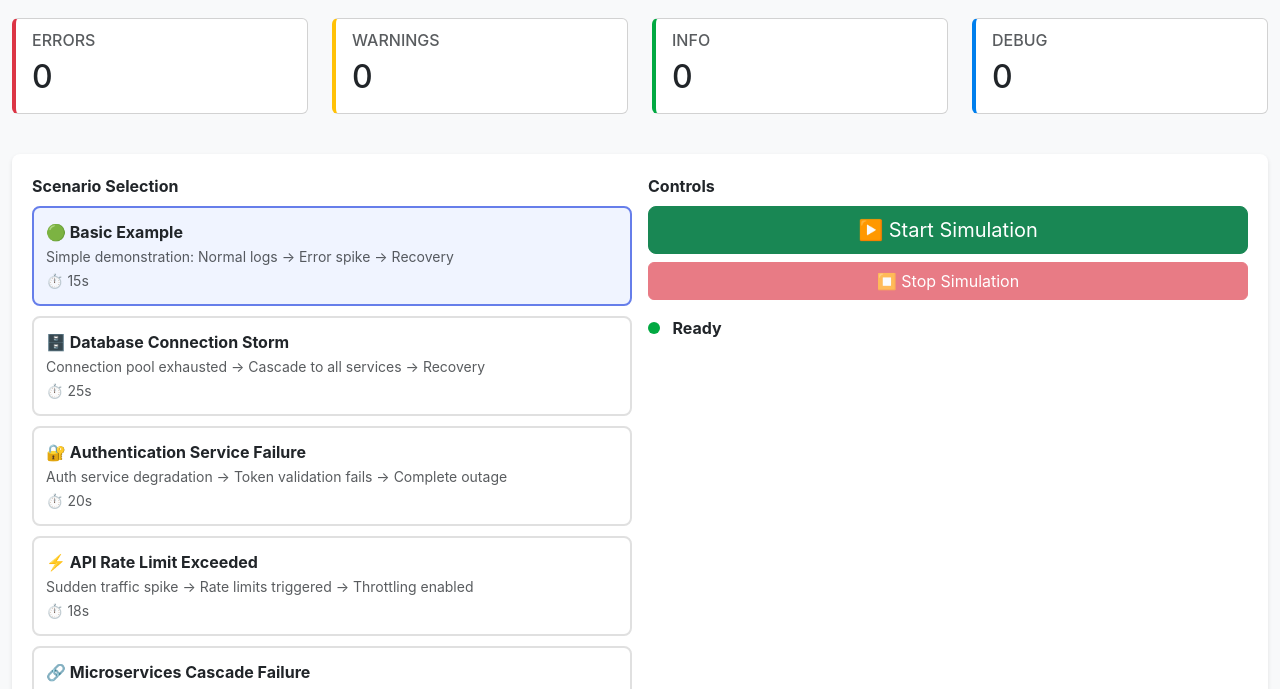
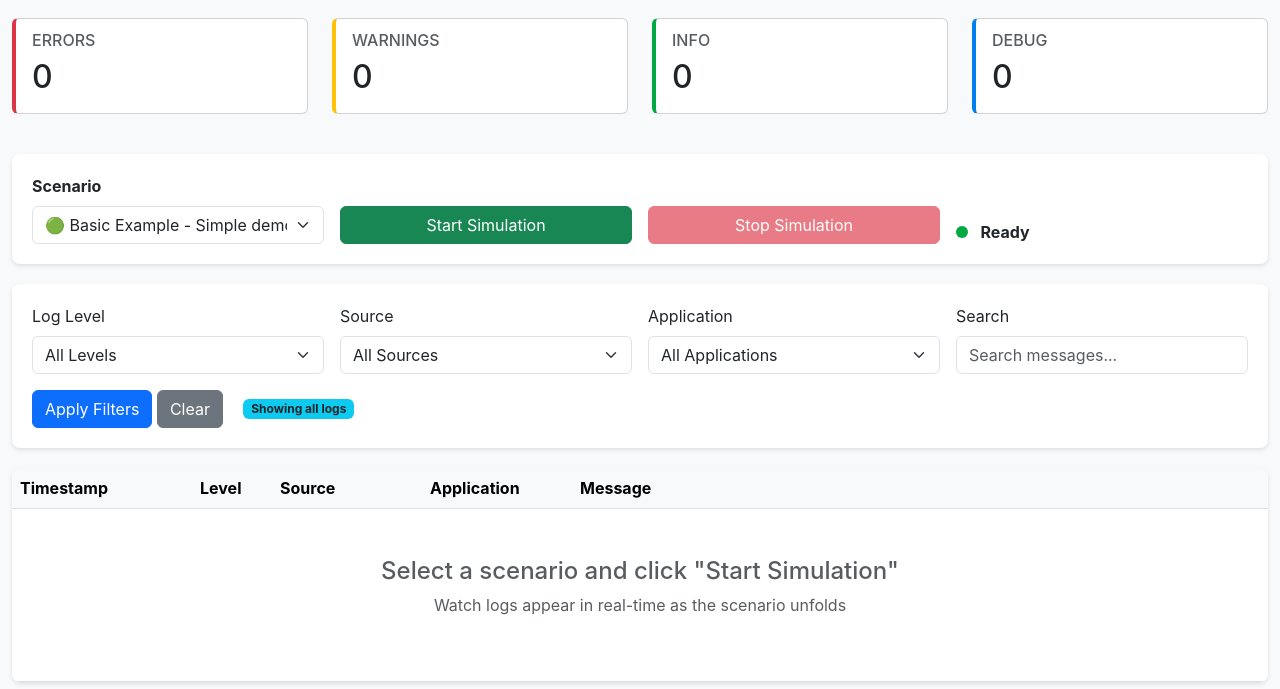
Before and after one commit to Romanabramovich/log-aggregation-demo, a plain HTML site: page index.html in a window 1280 px wide. Shown: the part 110-799 px from the top of the page. Drawn offline with nearby package versions, Linux system fonts and the light colour scheme.

Commit message:
Reorganized UI

```diff
--- a/demo.js
+++ b/demo.js
@@ -712,7 +712,7 @@ function completeSimulation() {
     // Update UI
     document.getElementById('startBtn').disabled = false;
     document.getElementById('stopBtn').disabled = true;
-    updateStatus('normal', 'Simulation Complete ✓');
+    updateStatus('normal', 'Simulation Complete');
     updateProgress(100, 100, 'Complete', 100);
 
     // Auto-hide progress after 3 seconds
@@ -740,25 +740,24 @@ function updateStatus(status, text) {
 // ============================================================================
 
 function initializeUI() {
-    // Populate scenario list
-    const scenarioList = document.getElementById('scenarioList');
+    // Populate scenario dropdown
+    const scenarioSelect = document.getElementById('scenarioSelect');
 
     for (const [key, scenario] of Object.entries(scenarios)) {
-        const card = document.createElement('div');
-        card.className = 'scenario-card';
-        card.dataset.scenario = key;
-        card.innerHTML = `
-            <strong>${scenario.name}</strong><br>
-            <small class="text-muted">${scenario.description}</small><br>
-            <small class="text-muted">⏱️ ${scenario.duration}s</small>
-        `;
-
-        card.addEventListener('click', () => selectScenario(key));
-        scenarioList.appendChild(card);
+        const option = document.createElement('option');
+        option.value = key;
+        option.textContent = `${scenario.name} - ${scenario.description} (${scenario.duration}s)`;
+        scenarioSelect.appendChild(option);
     }
 
     // Select first scenario by default
+    scenarioSelect.value = 'basic';
     selectScenario('basic');
+
+    // Add change listener for scenario selection
+    scenarioSelect.addEventListener('change', (e) => {
+        selectScenario(e.target.value);
+    });
 
     // Bind event listeners
     document.getElementById('startBtn').addEventListener('click', startSimulation);
@@ -778,16 +777,6 @@ function initializeUI() {
 
 function selectScenario(scenarioKey) {
     currentScenario = scenarioKey;
-
-    // Update UI
-    document.querySelectorAll('.scenario-card').forEach(card => {
-        card.classList.remove('active');
-    });
-
-    const selectedCard = document.querySelector(`[data-scenario="${scenarioKey}"]`);
-    if (selectedCard) {
-        selectedCard.classList.add('active');
-    }
 }
 
 // ============================================================================
--- a/index.html
+++ b/index.html
@@ -3,7 +3,7 @@
 <head>
     <meta charset="UTF-8">
     <meta name="viewport" content="width=device-width, initial-scale=1.0">
-    <title>Logs & Found - Demo Mode</title>
+    <title>Logs & Found</title>
 
     <!-- Bootstrap CSS -->
     <link href="https://cdn.jsdelivr.net/npm/bootstrap@5.3.0/dist/css/bootstrap.min.css" rel="stylesheet">
@@ -128,26 +128,6 @@
             }
         }
 
-        /* Scenario Selection */
-        .scenario-card {
-            border: 2px solid #e0e0e0;
-            border-radius: 8px;
-            padding: 12px;
-            margin-bottom: 10px;
-            cursor: pointer;
-            transition: all 0.3s;
-        }
-
-        .scenario-card:hover {
-            border-color: #667eea;
-            box-shadow: 0 4px 8px rgba(0,0,0,0.1);
-        }
-
-        .scenario-card.active {
-            border-color: #667eea;
-            background-color: #f0f4ff;
-        }
-
         /* Status Indicators */
         .status-indicator {
             display: inline-block;
@@ -230,35 +210,39 @@
 
         <!-- Demo Controls -->
         <div class="filter-panel">
-            <div class="row g-3 mb-3">
-                <div class="col-md-6">
-                    <label class="form-label"><strong>Scenario Selection</strong></label>
-                    <div id="scenarioList">
+            <div class="row g-3 align-items-end">
+                <div class="col-md-3">
+                    <label class="form-label"><strong>Scenario</strong></label>
+                    <select id="scenarioSelect" class="form-select">
+                        <option value="">Select a scenario...</option>
                         <!-- Scenarios populated by JavaScript -->
+                    </select>
                 </div>
-                </div>
-                <div class="col-md-6">
-                    <label class="form-label"><strong>Controls</strong></label>
-                    <div class="d-grid gap-2">
-                        <button id="startBtn" class="btn btn-success btn-lg">
-                            ▶️ Start Simulation
-                        </button>
-                        <button id="stopBtn" class="btn btn-danger" disabled>
-                            ⏹️ Stop Simulation
+                <div class="col-md-3">
+                    <button id="startBtn" class="btn btn-success w-100">
+                        Start Simulation
                     </button>
                 </div>
-                    <div class="mt-3">
+                <div class="col-md-3">
+                    <button id="stopBtn" class="btn btn-danger w-100" disabled>
+                        Stop Simulation
+                    </button>
+                </div>
+                <div class="col-md-3">
+                    <div>
                         <span class="status-indicator status-normal" id="statusDot"></span>
                         <strong id="statusText">Ready</strong>
                     </div>
+                </div>
+            </div>
             <!-- Progress -->
-                    <div class="mt-3" id="progressContainer" style="display: none;">
+            <div class="row mt-3" id="progressContainer" style="display: none;">
+                <div class="col-12">
                     <div class="progress">
                         <div id="progressBar" class="progress-bar progress-bar-striped progress-bar-animated"
                              role="progressbar" style="width: 0%"></div>
                     </div>
                     <small id="progressText" class="text-muted">Starting...</small>
-                    </div>
                 </div>
             </div>
         </div>
```
Lines whose indentation alone changed are shown as unchanged.
